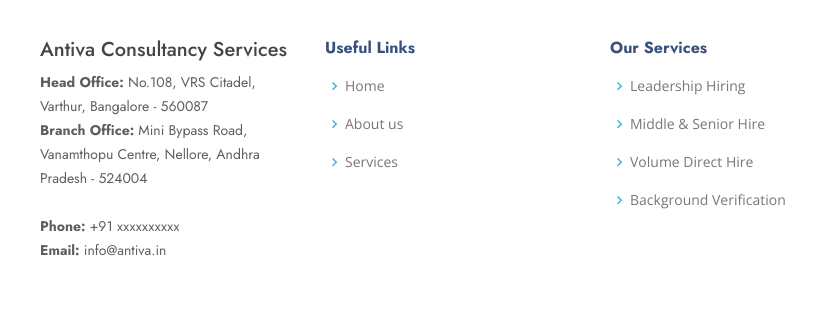
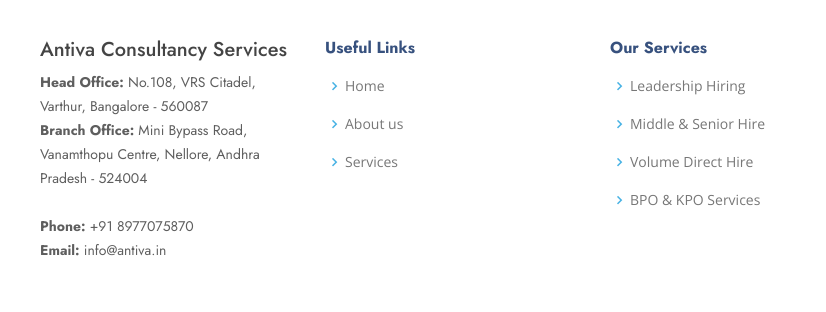
Before and after one commit to dwarakb/animated-octo-giggle, a plain HTML site: page index.html in a window 1280 px wide. Shown: the part 3489-3801 px from the top of the page, 42-868 px from the left. Drawn offline with nearby package versions, Linux system fonts and the light colour scheme.

Commit message:
Update index.html

```diff
--- a/index.html
+++ b/index.html
@@ -790,7 +790,7 @@
             <p>
               <b>Head Office:</b> No.108, VRS Citadel, Varthur, Bangalore - 560087<br>
 			  <b>Branch Office:</b> Mini Bypass Road, Vanamthopu Centre, Nellore, Andhra Pradesh - 524004<br><br>
-              <strong>Phone:</strong> +91 xxxxxxxxxx<br>
+              <strong>Phone:</strong> +91 8977075870<br>
               <strong>Email:</strong> info@antiva.in<br>
             </p>
           </div>
@@ -810,7 +810,7 @@
               <li><i class="bx bx-chevron-right"></i> <a href="#services">Leadership Hiring</a></li>
               <li><i class="bx bx-chevron-right"></i> <a href="#services">Middle & Senior Hire</a></li>
 			  <li><i class="bx bx-chevron-right"></i> <a href="#services">Volume Direct Hire</a></li>
-              <li><i class="bx bx-chevron-right"></i> <a href="#services">Background Verification</a></li>
+              <li><i class="bx bx-chevron-right"></i> <a href="#services">BPO & KPO Services</a></li>
             </ul>
           </div>
 
```
